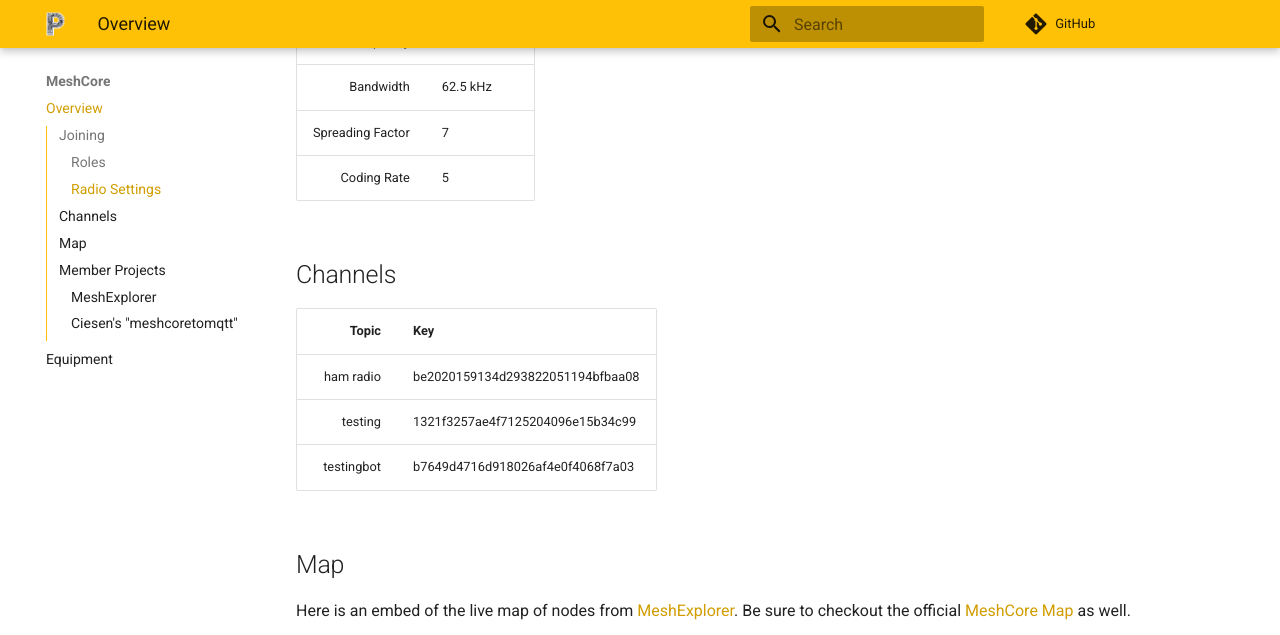
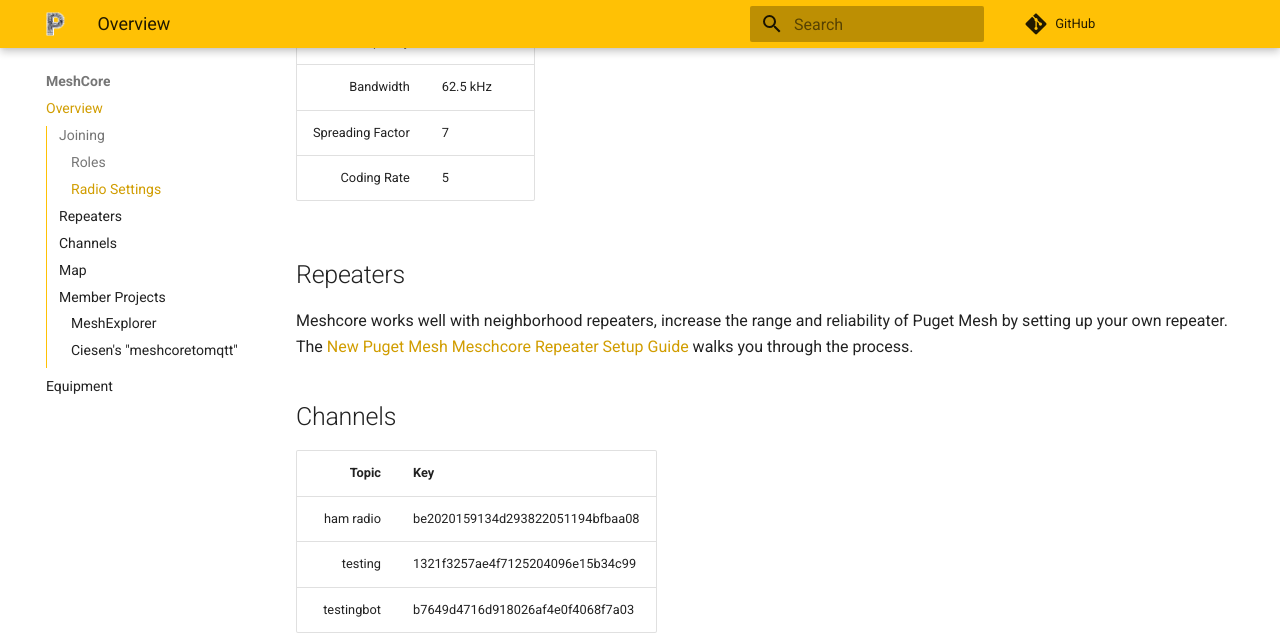
Before and after one commit to pugetmesh/pugetmesh.github.io, an MkDocs documentation site: the page built from docs/meshcore/index.md, in a window 1280 px wide and 900 px high, scrolled down 1117 px, cut to the strip 0-635 px from the top of the window. Built offline with MkDocs 1.6.1 and Material for MkDocs 9.7.7, drawn with Linux system fonts in a browser that asks for light colours; comment, search, counter and statistics services are not loaded.

Commit message:
Add repeaters section to Meshcore index

```diff
--- a/docs/meshcore/index.md
+++ b/docs/meshcore/index.md
@@ -26,8 +26,12 @@
 Spreading Factor | 7
 Coding Rate | 5
 
+## Repeaters
+
+Meshcore works well with neighborhood repeaters, increase the range and reliability of Puget Mesh by setting up your own repeater. The [New Puget Mesh Meschcore Repeater Setup Guide](repeater_setup.md) walks you through the process.
 
 ## Channels
+
 Topic | Key
 ---: | :---
 ham radio | be2020159134d293822051194bfbaa08
```
